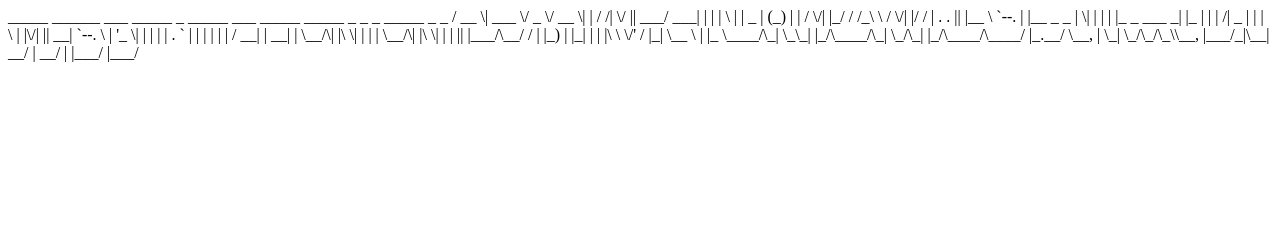
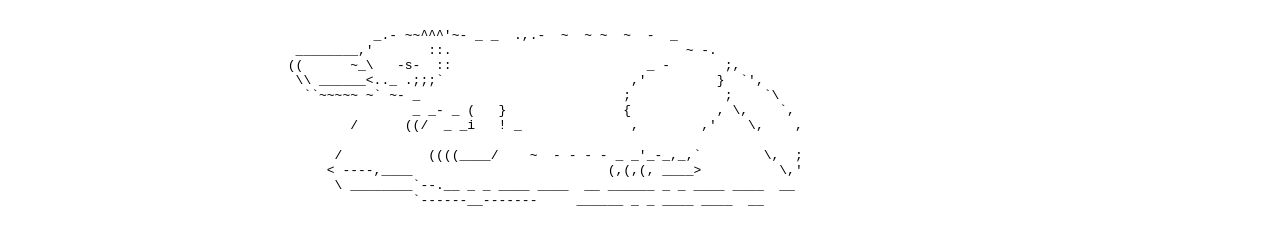
Before and after one commit to NQysit/writeups, a plain HTML site: page index.html in a window 1280 px wide. Drawn offline with Linux system fonts and the light colour scheme.

Commit message:
update index

```diff
--- a/index.html
+++ b/index.html
@@ -8,6 +8,7 @@
 
         <style>
             .content {
+                width: 720px;
                 margin: auto;
             }
 
@@ -16,17 +17,22 @@
     <body>
 
         <div class="content">
- _____ ______  ___  _____  _   _____  ___ _____ _____   _             _   _ _____           _ _
-/  __ \| ___ \/ _ \/  __ \| | / /|  \/  ||  ___/  ___| | |           | \ | |  _  |         (_) |
-| /  \/| |_/ / /_\ \ /  \/| |/ / | .  . || |__ \ `--.  | |__  _   _  |  \| | | | |_   _ ___ _| |_
-| |    |    /|  _  | |    |    \ | |\/| ||  __| `--. \ | '_ \| | | | | . ` | | | | | | / __| | __|
-| \__/\| |\ \| | | | \__/\| |\  \| |  | || |___/\__/ / | |_) | |_| | | |\  \ \/' / |_| \__ \ | |_
- \____/\_| \_\_| |_/\____/\_| \_/\_|  |_/\____/\____/  |_.__/ \__, | \_| \_/\_/\_\\__, |___/_|\__|
-                                                               __/ |               __/ |
-                                                              |___/               |___/
 
+        <pre>
 
+            _.- ~~^^^'~- _ _  .,.-  ~  ~ ~  ~  -  _
+  ________,'       ::.                              ~ -.
+ ((      ~_\   -s-  ::                         _ -       ;,
+  \\ ______<.._ .;;;`                        ,'         }  `',
+   ``~~~~~ ~` ~- _                          ;            ;    `\
+                 _ _- _ (   }               {           , \,    `,
+         /      ((/  _ _i   ! _              ,        ,'    \,    ,
 
+       /           ((((____/    ~  - - - - _ _'_-_,_,`        \,  ;
+      &lt; ----,____                         (,(,(, ____>          \,'
+       \ ________`--.__ _ _ ____ ____  __ ______ _ _ ____ ____  __
+                 `------__-------     ______ _ _ ____ ____  __
+        </pre>
 
         </div>
 
```
